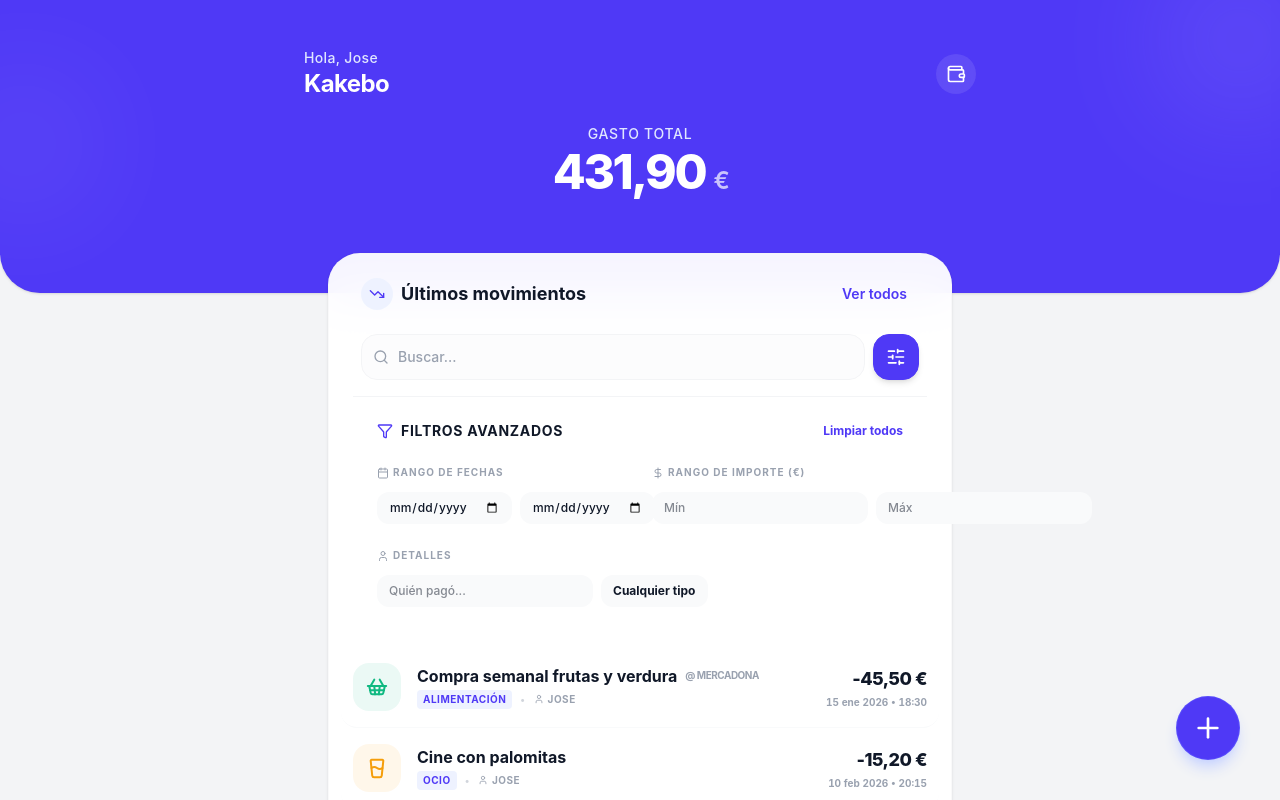
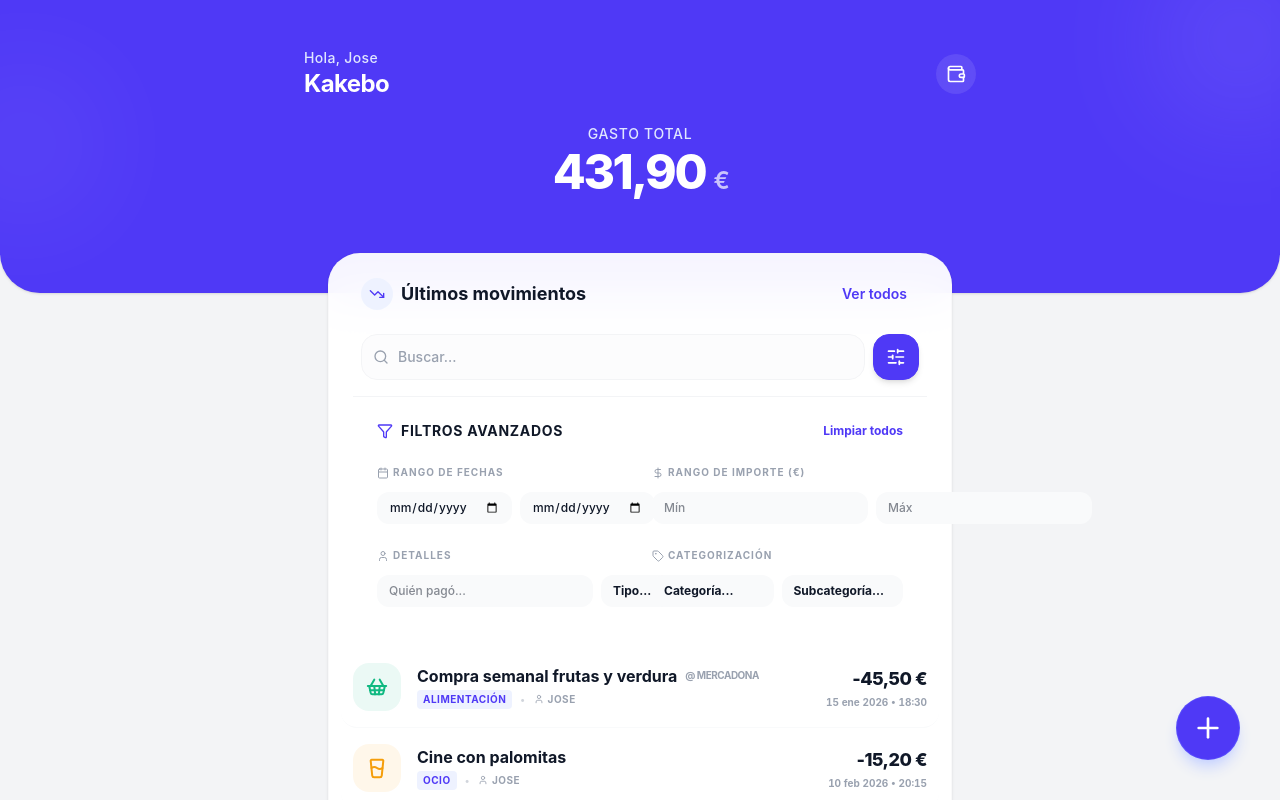
Before and after one commit to jpgmahedero/kakebo-pwa-ai, a React (Vite) app: page / in a window 1280 px wide. Both pictures are taken after a click on the button 896 px from the left and 357 px from the top of the page. Shown: the top 800 px of the page. Built offline with nearby package versions, Linux system fonts and the light colour scheme.

Commit message:
feat: add category and subcategory filters to advanced search

```diff
--- a/src/App.tsx
+++ b/src/App.tsx
@@ -13,7 +13,9 @@ const INITIAL_FILTERS = {
   minAmount: '',
   maxAmount: '',
   whoPaid: '',
-  type: 'all' as ExpenseType | 'all'
+  type: 'all' as ExpenseType | 'all',
+  categoryId: '',
+  subCategoryId: ''
 };
 
 function App() {
@@ -84,6 +86,12 @@ function App() {
 
     // Type
     if (advancedFilters.type !== 'all' && expense.type !== advancedFilters.type) return false;
+
+    // Category
+    if (advancedFilters.categoryId && expense.categoryId !== advancedFilters.categoryId) return false;
+
+    // Subcategory
+    if (advancedFilters.subCategoryId && expense.subCategoryId !== advancedFilters.subCategoryId) return false;
 
     return true;
   });
--- a/src/components/AdvancedFilters.tsx
+++ b/src/components/AdvancedFilters.tsx
@@ -1,5 +1,6 @@
-import { Calendar, DollarSign, User, Filter } from 'lucide-react';
+import { Calendar, DollarSign, User, Filter, Tag } from 'lucide-react';
 import type { ExpenseType } from '../types';
+import { useExpenseStore } from '../store/useExpenseStore';
 
 interface Props {
   isOpen: boolean;
@@ -10,6 +11,8 @@ interface Props {
     maxAmount: string;
     whoPaid: string;
     type: ExpenseType | 'all';
+    categoryId: string;
+    subCategoryId: string;
   };
   setFilters: (filters: any) => void;
   onClear: () => void;
@@ -99,9 +102,44 @@ export function AdvancedFilters({ isOpen, filters, setFilters, onClear }: Props)
               onChange={(e) => handleChange('type', e.target.value)}
               className="flex-1 px-3 py-2 bg-gray-50 border-0 rounded-xl text-xs font-bold focus:ring-2 focus:ring-indigo-500 transition-all appearance-none"
             >
-              <option value="all">Cualquier tipo</option>
+              <option value="all">Tipo...</option>
               <option value="variable">Variables</option>
               <option value="fixed">Fijos</option>
+            </select>
+          </div>
+        </div>
+
+        {/* Categoría y Subcategoría */}
+        <div className="space-y-3">
+          <label className="text-[10px] font-bold text-gray-400 uppercase tracking-widest flex items-center gap-1">
+            <Tag className="w-3 h-3" /> Categorización
+          </label>
+          <div className="flex gap-2">
+            <select
+              value={filters.categoryId}
+              onChange={(e) => {
+                setFilters({ ...filters, categoryId: e.target.value, subCategoryId: '' });
+              }}
+              className="flex-1 px-3 py-2 bg-gray-50 border-0 rounded-xl text-xs font-bold focus:ring-2 focus:ring-indigo-500 transition-all appearance-none"
+            >
+              <option value="">Categoría...</option>
+              {useExpenseStore.getState().categories.map(cat => (
+                <option key={cat.id} value={cat.id}>{cat.name}</option>
+              ))}
+            </select>
+            <select
+              value={filters.subCategoryId}
+              onChange={(e) => handleChange('subCategoryId', e.target.value)}
+              className="flex-1 px-3 py-2 bg-gray-50 border-0 rounded-xl text-xs font-bold focus:ring-2 focus:ring-indigo-500 transition-all appearance-none"
+              disabled={!filters.categoryId}
+            >
+              <option value="">Subcategoría...</option>
+              {useExpenseStore.getState().subCategories
+                .filter(sub => sub.categoryId === filters.categoryId)
+                .map(sub => (
+                  <option key={sub.id} value={sub.id}>{sub.name}</option>
+                ))
+              }
             </select>
           </div>
         </div>
```
